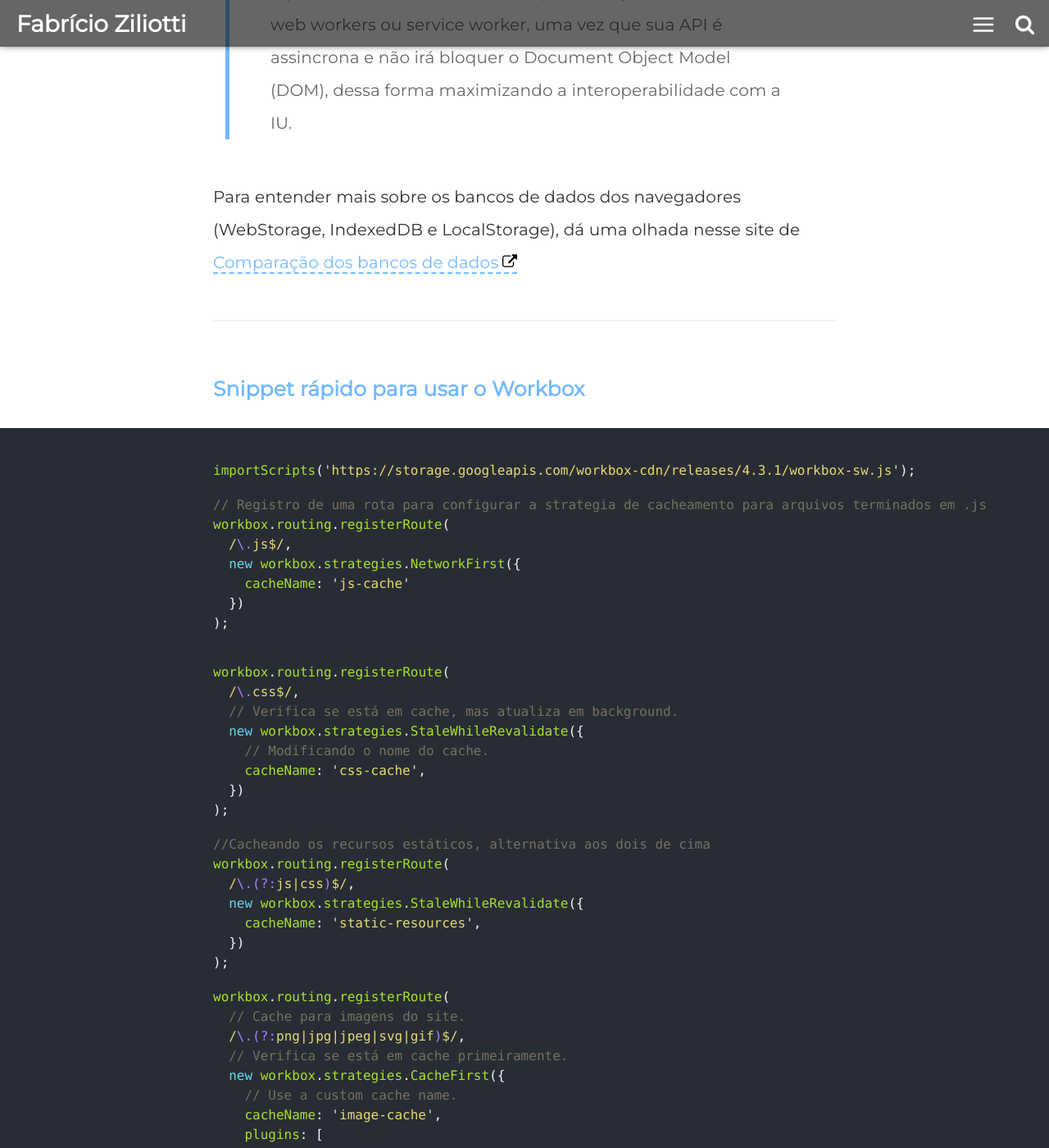
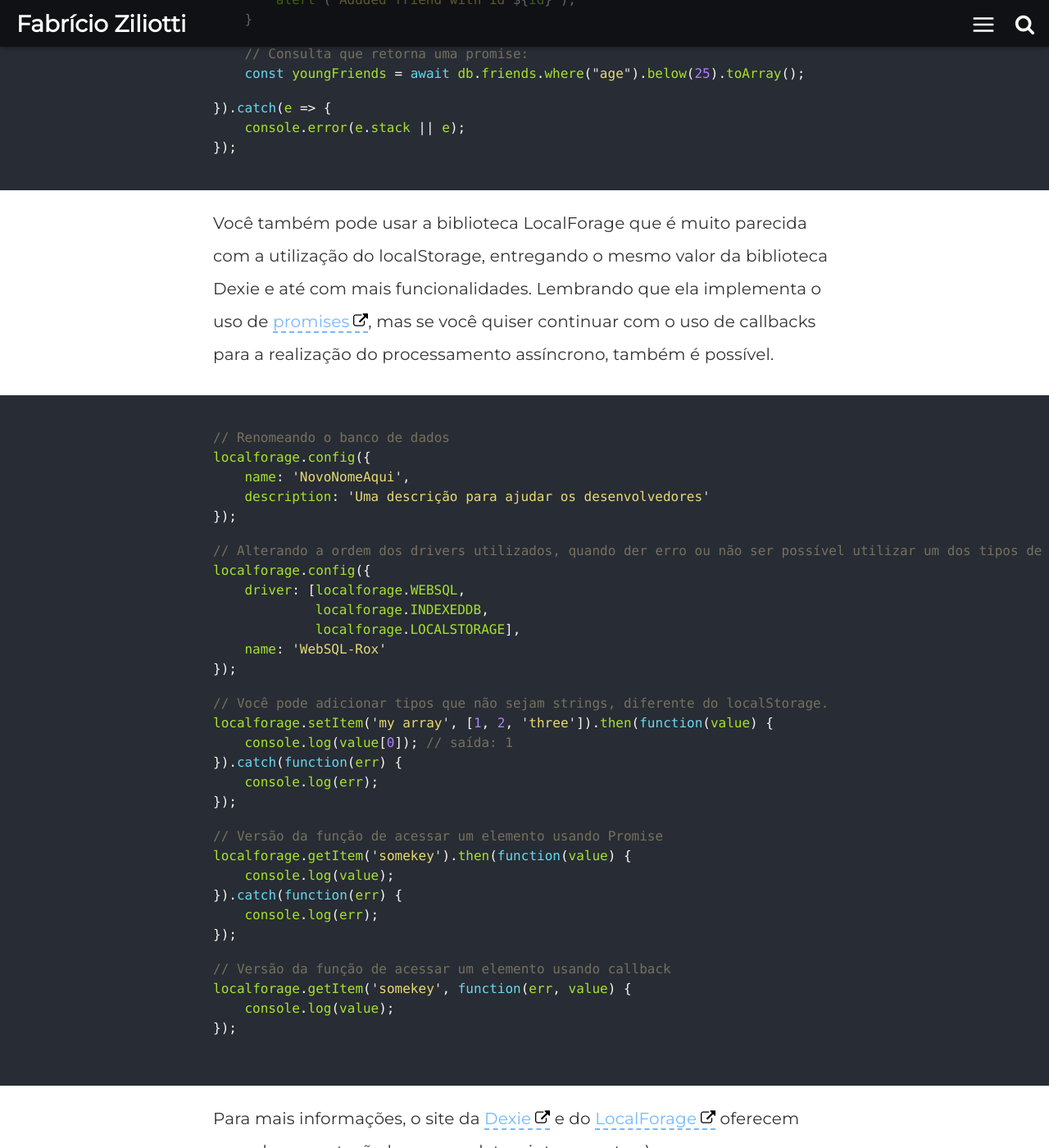
Before and after one commit to Fziliotti/oldBlog, a Jekyll site: the page built from _posts/2019-09-25-snippets-pwa.md, in a window 1280 px wide and 1400 px high, scrolled down 7298 px. Shown: the whole window at 82% size. Built offline with Jekyll 4.4.1, drawn with Linux system fonts in a browser that asks for light colours; comment, search, counter and statistics services are not loaded; some of the changed text lies outside the part shown.

Commit message:
Update from Forestry.io ffz.ziliotti@gmail.com updated _posts/2019-09-25-snippets-pwa.md

````diff
--- a/_posts/2019-09-25-snippets-pwa.md
+++ b/_posts/2019-09-25-snippets-pwa.md
@@ -55,9 +55,9 @@
 }
 ```
 
-Com o arquivo acima, você ja consegue instalar um aplicativo com a splash screen personalizada de acordo com as informações dentro desse arquivo json.
+Com o arquivo acima, o robô do google já consegue identificar que o seu site se trata de um app instalável, com a splashscreen personalizada de acordo com as informações dentro desse arquivo json, além de outras informações que norteam a instalação e comportamento do seu WebApp.
 
-Se quiser entender melhor ou conhecer mais configurações que podem ser colocadas tem a [Referência do manifest Mozilla](https://developer.mozilla.org/pt-BR/docs/Web/Manifest).
+Se quiser entender melhor ou conhecer mais configurações que podem ser colocadas nesse arquivo, depois da uma olhada na [Referência do manifest segundo a Mozilla](https://developer.mozilla.org/pt-BR/docs/Web/Manifest).
 
 ----------
 
@@ -87,6 +87,8 @@
 ```
 
 > Você deve ter um arquivo do service worker na pasta do seu site e especificar o caminho correto ao invés de './sw.js'
+
+> Para quem não sabe o que é um service worker, é basicamente um script que roda em background, separado da thread principal do seu browser(para não afetar a renderização e atrapalhar a experiência do usuário). Ele consegue interceptar as requisições feitas pelo browser, escutar eventos de notificações e varias outras coisas interessantes.
 
 ----------
 
@@ -201,13 +203,14 @@
 
 ----------
 
-### Uso do IndexedDB usando a biblioteca Dexie
+### Uso do IndexedDB usando bibliotecas
+
+Dexie é uma biblioteca pra facilitar o uso do IndexedDB, a api nativa dele é bem verbosa e as vezes pode ser confusa para quem está no início, além disso, a biblioteca ja realiza o processo de configurar o fallback quando o navegador não tem suporte ao IndexedDB (geralmente usando o localstorage) =).
 
 ```js
 import Dexie from 'dexie';
 
 // Instanciando a classe Dexie responsável pelo IndexedDB
-
 const db = new Dexie("FriendDatabase");
 
 db.version(1).stores({ friends: "++id,name,age" });
@@ -227,7 +230,45 @@
     console.error(e.stack || e);
 });
 ```
-Para mais informações, o site da [Dexie](https://dexie.org/docs/) oferece uma documentação bem legal =)
+
+Você também pode usar a biblioteca LocalForage que é muito parecida com a utilização do localStorage, entregando o mesmo valor da biblioteca Dexie e até com mais funcionalidades. Lembrando que ela implementa o uso de [promises](https://developer.mozilla.org/pt-BR/docs/Web/JavaScript/Reference/Global_Objects/Promise), mas se você quiser continuar com o uso de callbacks para a realização do processamento assíncrono, também é possível.
+
+```js
+// Renomeando o banco de dados
+localforage.config({
+    name: 'NovoNomeAqui',
+    description: 'Uma descrição para ajudar os desenvolvedores'
+});
+
+// Alterando a ordem dos drivers utilizados, quando der erro ou não ser possível utilizar um dos tipos de banco de dados
+localforage.config({
+    driver: [localforage.WEBSQL,
+             localforage.INDEXEDDB,
+             localforage.LOCALSTORAGE],
+    name: 'WebSQL-Rox'
+});
+
+// Você pode adicionar tipos que não sejam strings, diferente do localStorage.
+localforage.setItem('my array', [1, 2, 'three']).then(function(value) {
+    console.log(value[0]); // saída: 1
+}).catch(function(err) {
+    console.log(err);
+});
+
+// Versão da função de acessar um elemento usando Promise
+localforage.getItem('somekey').then(function(value) {
+    console.log(value);
+}).catch(function(err) {
+    console.log(err);
+});
+
+// Versão da função de acessar um elemento usando callback
+localforage.getItem('somekey', function(err, value) {
+    console.log(value);
+});
+
+```
+Para mais informações, o site da [Dexie](https://dexie.org/docs/) e do [LocalForage](https://localforage.github.io/localForage/) oferecem uma documentação bem completa e interessante =)
 
 > É importante lembrar que o armazenamento utilizando LocalStorage, SessionStorage ou através de cookies são síncronos, não são compatíveis com web workers e possuem limitações de tamanho e tipo (somente strings).
 
@@ -239,6 +280,12 @@
 ----------
 
 ### Snippet rápido para usar o Workbox
+
+> Workbox é um conjunto de bibliotecas e módulos Node que facilitam o armazenamento em cache de ativos e aproveitam ao máximo os recursos usados para criar Progressive Web Apps.
+
+Geralmente pra configurar o service worker utilizando as funções nativas, é necessário detalhar bem o ciclo de vida dele (eventos install, activate e principalmente o fetch que intercepta as Requests do browser).
+E esse código geralmente se repete muito na construção de PWA's além de alguns serem um pouco complexos.
+O Workbox meio que abstrai isso tudo e deixa bem mais amigável para o desenvolvedor por exemplo configurar as estratégias de cache e outras coisas mostradas no snippet abaixo.
 
 ```js
 importScripts('https://storage.googleapis.com/workbox-cdn/releases/4.3.1/workbox-sw.js');
````
